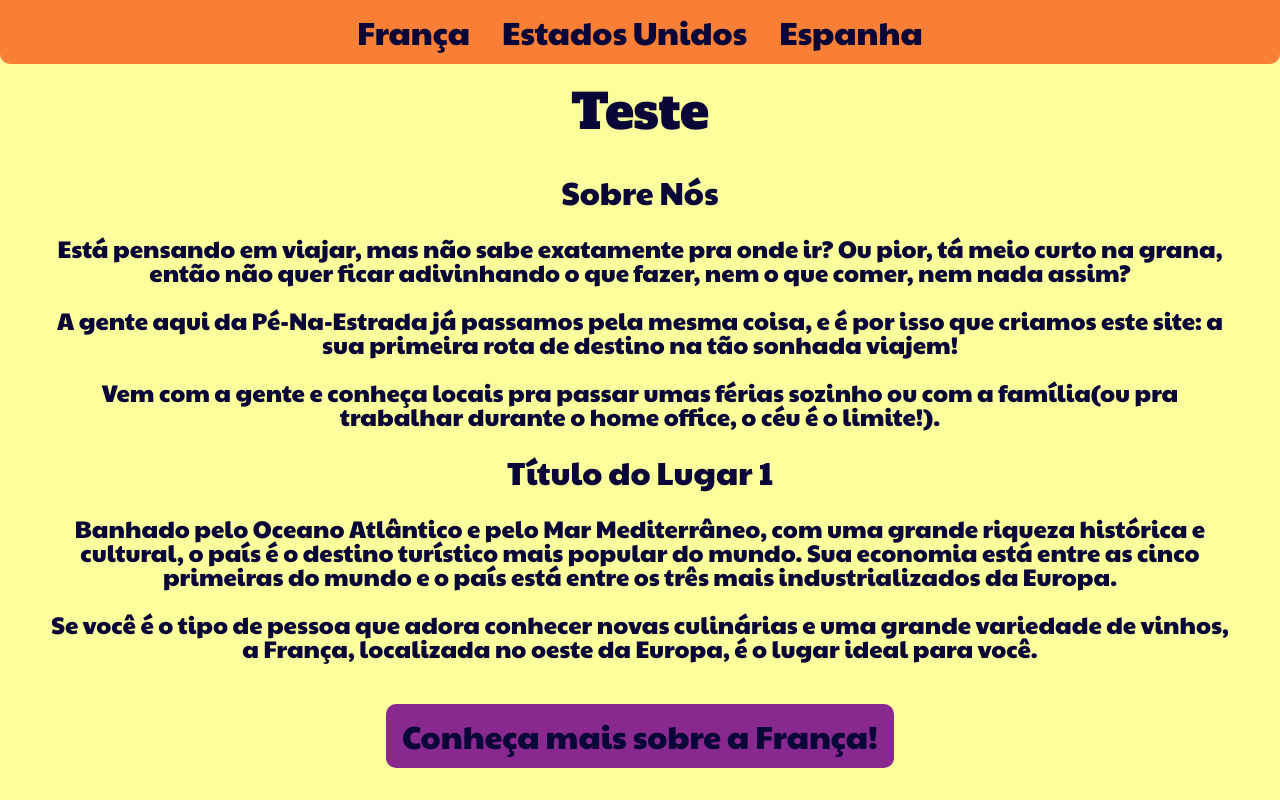
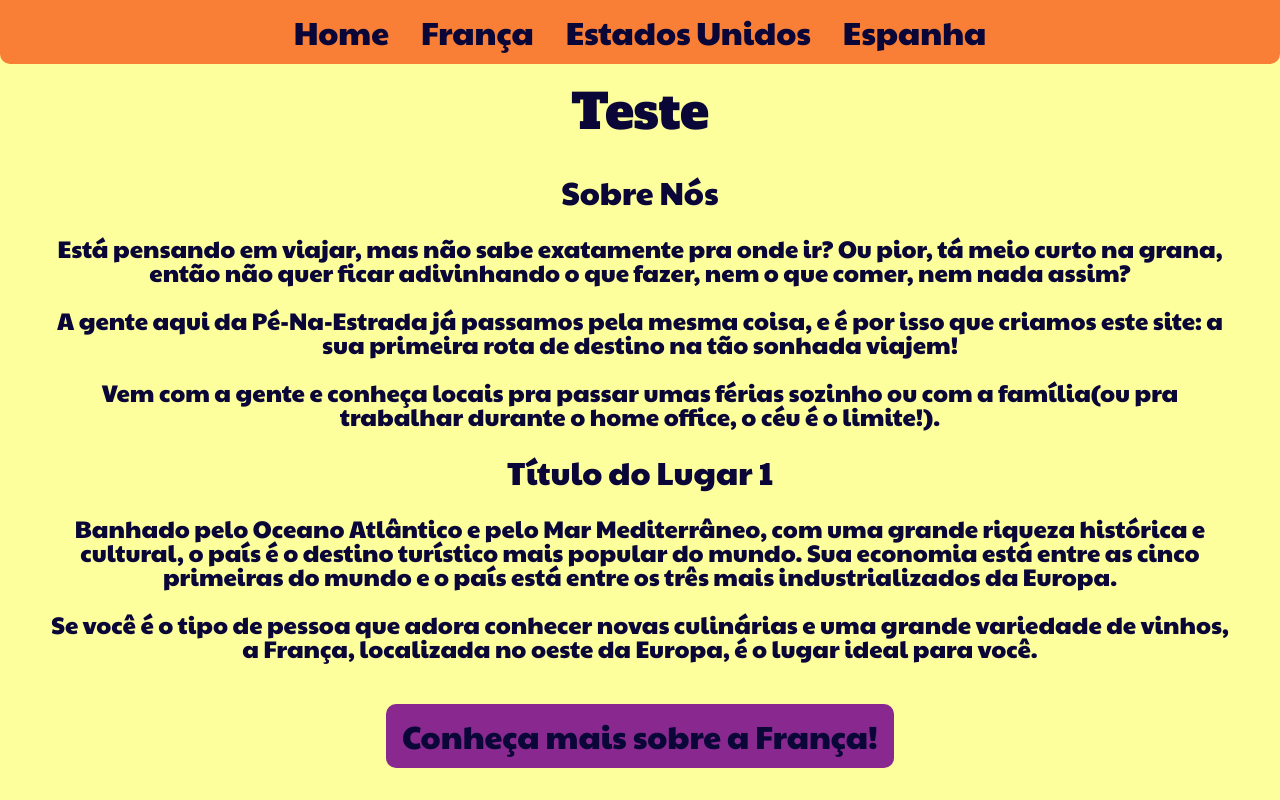
Before and after one commit to Pololokka/desafio-pe-na-estrada, a React (Vite) app: page / in a window 1280 px wide. Shown: the top 800 px of the page. Built offline with nearby package versions, Linux system fonts and the light colour scheme.

Commit message:
:sparkles: feat: feito path da home na nav

```diff
--- a/src/App.jsx
+++ b/src/App.jsx
@@ -4,6 +4,10 @@ import { Outlet } from "react-router-dom";
 import Nav from "./Components/Nav/Index";
 
 const navLinks = [
+  {
+    name: "Home",
+    path: "/",
+  },
   {
     name: "França",
     path: "/franca",
```
